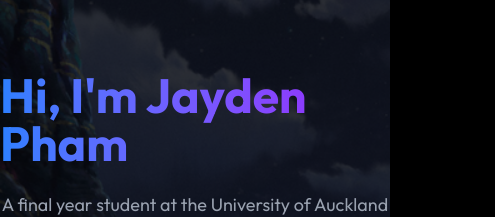
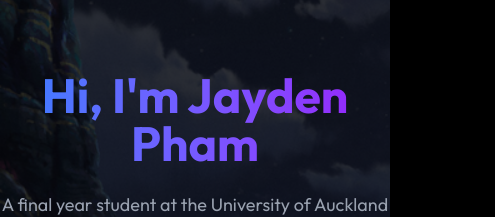
Before and after one commit to Bigmonterss/self-portfolio-project-2025, a React (Vite) app: page / in a window 390 px wide. Shown: the part 236-453 px from the top of the page, 495 px wide, since content can reach past the window. Built offline with nearby package versions, Linux system fonts and the light colour scheme.

Commit message:
Update: fix responsiveness

```diff
--- a/src/components/sections/Contact.jsx
+++ b/src/components/sections/Contact.jsx
@@ -25,7 +25,7 @@
     return (
         <section id="contact" className="min-h-screen flex items-center justify-center py-20">
             <RevealOnScroll>
-                <div className="px-4 w-150">
+                <div className="mx-auto px-4" style={{ maxWidth: '600px', width: '90vw' }}>
                     <h2 className="text-3xl font-bold mb-8 bg-gradient-to-r from-blue-500 to-purple-600 bg-clip-text text-transparent text-center">
                         Contact Me
                     </h2>
--- a/src/components/sections/Home.jsx
+++ b/src/components/sections/Home.jsx
@@ -17,7 +17,9 @@
             {/* Foreground content */}
             <RevealOnScroll>
             <div>
-                <h1 className="text-5xl md:text-7xl font-bold mb-6 bg-gradient-to-r from-blue-500 to-purple-600 bg-clip-text text-transparent leading-right"> Hi, I'm Jayden Pham</h1>
+                <h1 className="text-center text-5xl md:text-7xl font-bold mb-6 bg-gradient-to-r from-blue-500 to-purple-600 bg-clip-text text-transparent leading-right">
+                    Hi, I'm Jayden Pham
+                </h1>
                 <p className ="text-gray-400 text-lg mb-8 max-w-lg mx-auto flex justify-center">
                     A final year student at the University of Auckland
                 </p>
```
